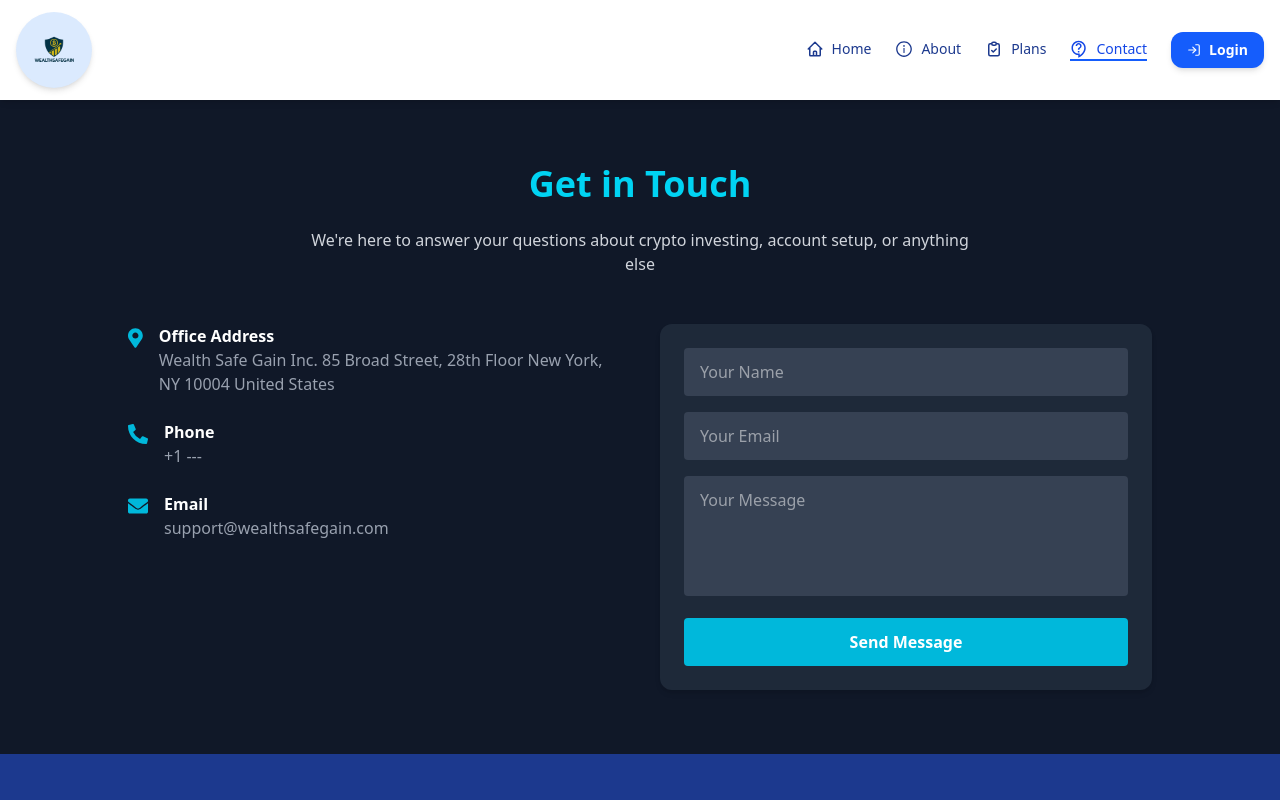
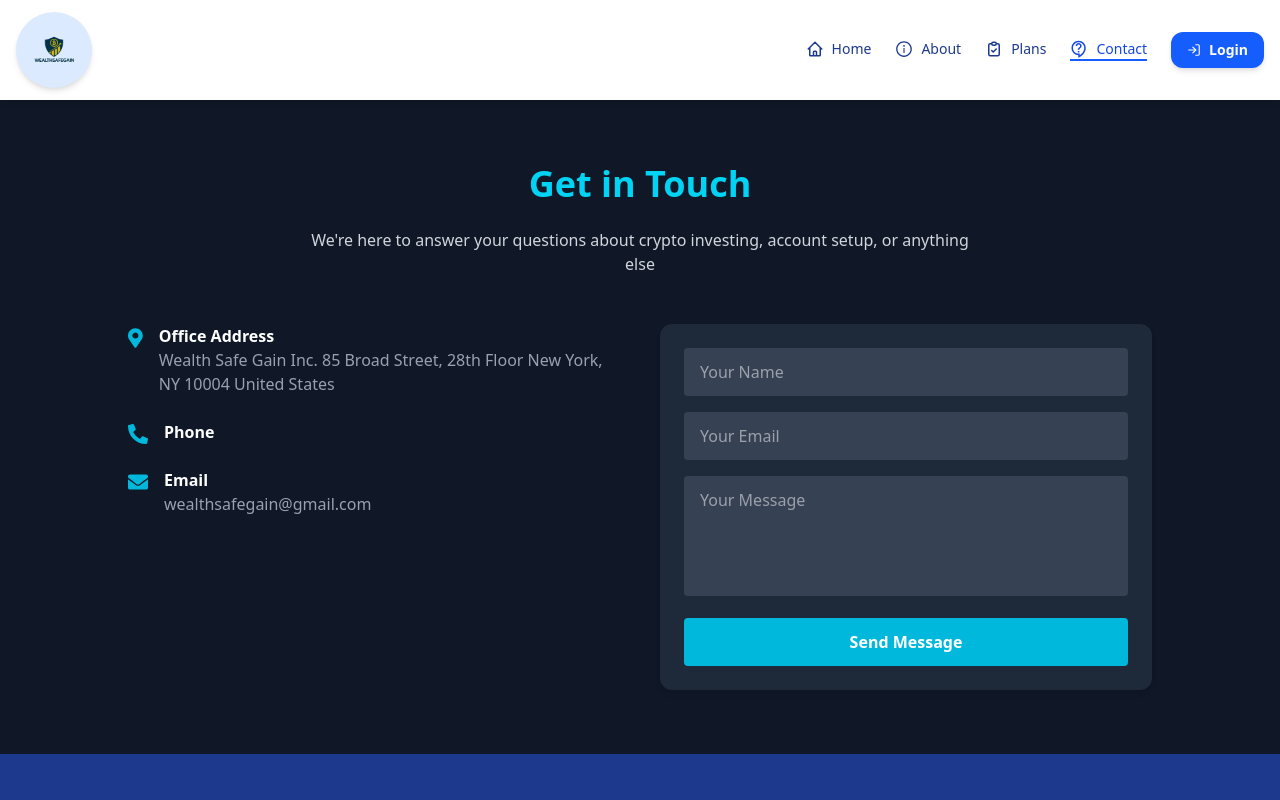
Before and after one commit to codehub1001/wealthsafe, a React (Vite) app: page /contact in a window 1280 px wide. Shown: the top 800 px of the page. Built offline with nearby package versions, Linux system fonts and the light colour scheme.

Commit message:
Fix: corrected Investform

```diff
--- a/src/pages/Contact.jsx
+++ b/src/pages/Contact.jsx
@@ -60,7 +60,7 @@
               <FaPhoneAlt className="text-cyan-500 text-xl mt-1" />
               <div>
                 <h4 className="font-semibold text-white">Phone</h4>
-                <p className="text-gray-400">+1 ---</p>
+                <p className="text-gray-400"></p>
               </div>
             </div>
 
@@ -68,7 +68,7 @@
               <FaEnvelope className="text-cyan-500 text-xl mt-1" />
               <div>
                 <h4 className="font-semibold text-white">Email</h4>
-                <p className="text-gray-400">support@wealthsafegain.com</p>
+                <p className="text-gray-400">wealthsafegain@gmail.com</p>
               </div>
             </div>
           </div>
```
